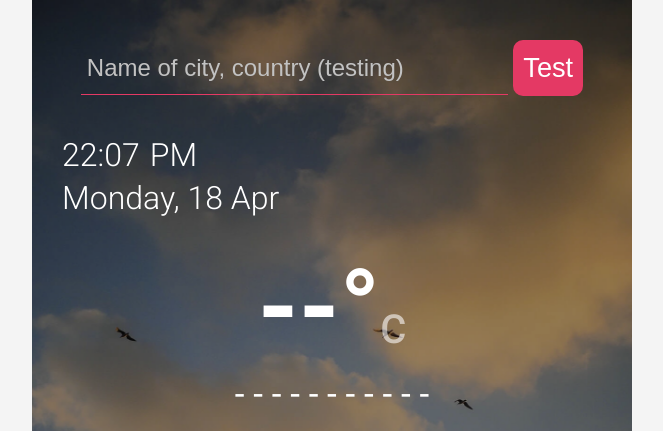
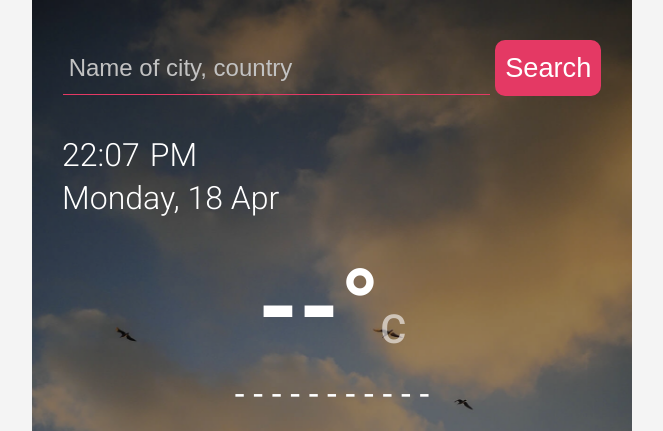
Before and after one commit to oke-yomi/weather, a plain HTML site: page index.html in a window 1280 px wide. Shown: the top 431 px of the page, without its empty margins (308-971 px from the left). Drawn offline with nearby package versions, Linux system fonts and the light colour scheme.

Commit message:
reverted testing changes

```diff
--- a/index.html
+++ b/index.html
@@ -12,8 +12,8 @@
   <main id="container">
     <div class="wrapper"></div>
     <form action="">
-      <input type="text" name="city" id="search-input" placeholder="Name of city, country (testing)" autocomplete="off">
-      <button type="submit" id="search-btn">Test</button>
+      <input type="text" name="city" id="search-input" placeholder="Name of city, country" autocomplete="off">
+      <button type="submit" id="search-btn">Search</button>
     </form>
 
     <div id="weather-wrapper">
```
